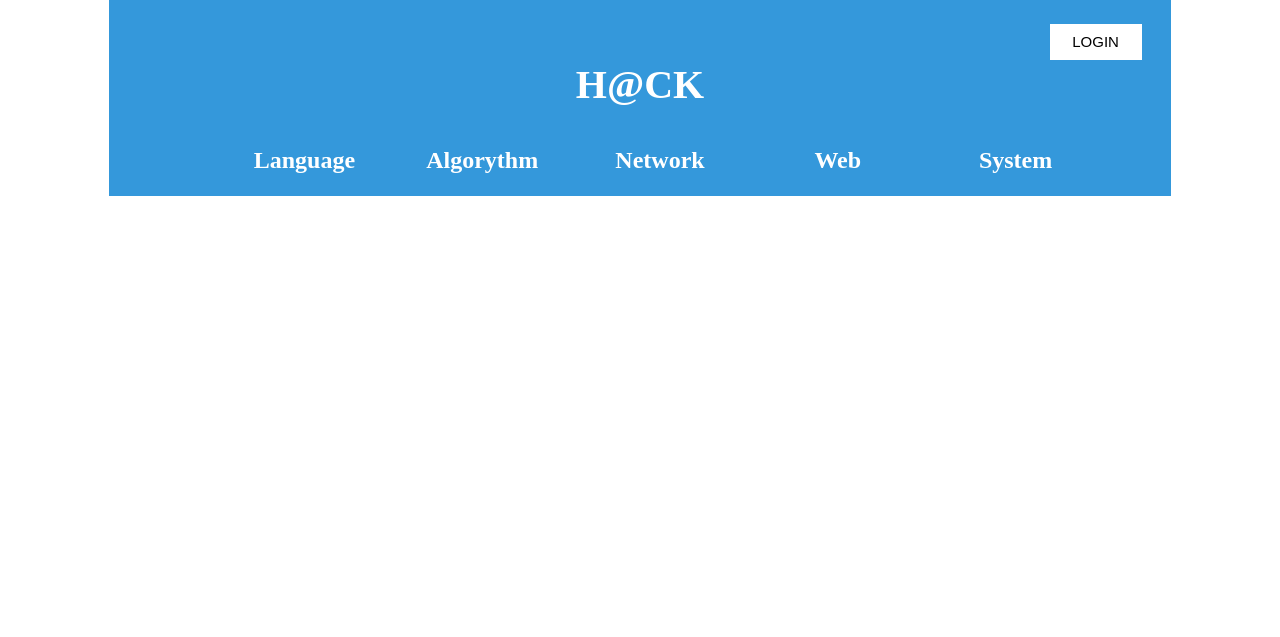
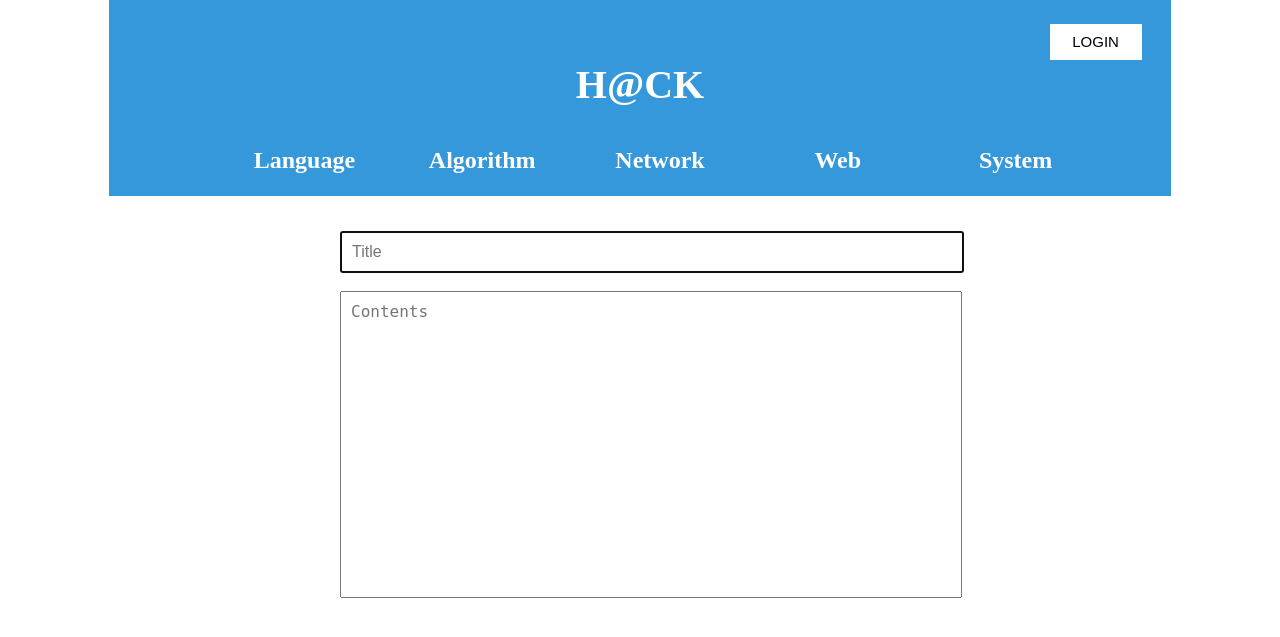
Before and after one commit to Mutecicada/HES, a Flask app: page /editor/ in a window 1280 px wide. Shown: the top 637 px of the page. Run offline with Flask 2, Linux system fonts and the light colour scheme.

Commit message:
Delete unnecessary html files

```diff
--- a/HES/main.py
+++ b/HES/main.py
@@ -11,7 +11,8 @@ app.register_blueprint(regist.RegistBp)
 
 @app.route('/')
 def index():
-    return render_template('index.html')
+    url = 'index'
+    return render_template('index.html',url=url)
 
 
 @app.route('/editor/')
@@ -21,27 +22,32 @@ def editor():
 
 @app.route('/language/')
 def language():
-    return render_template('language.html')
+    url = 'language'
+    return render_template('index.html',url=url)
 
 
 @app.route('/system/')
 def system():
-    return render_template('system.html')
+    url = 'system'
+    return render_template('index.html',url=url)
 
 
 @app.route('/web/')
 def web():
-    return render_template('web.html')
+    url = 'web'
+    return render_template('index.html',url=url)
 
 
 @app.route('/network/')
 def network():
-    return render_template('network.html')
+    url = 'network'
+    return render_template('index.html',url=url)
 
 
 @app.route('/algorythm/')
 def algorythm():
-    return render_template('algorythm.html')
+    url = 'algorithm'
+    return render_template('index.html',url=url)
 
 
 if __name__ == '__main__':
--- a/HES/static/styles.css
+++ b/HES/static/styles.css
@@ -75,3 +75,26 @@ a {
     color: white;
     width: 110%;
 }
+
+.editor {
+    width: 600px;
+    margin: 0 auto;
+}
+
+#title {
+    display: table;
+    height: auto;
+    padding: 10px;
+    font-size: 16px;
+    margin: 0 auto;
+    width: 100%;
+}
+
+#contents {
+    display: table;
+    margin: 0 auto;
+    padding: 10px;
+    font-size: 16px;
+    margin: 0 auto;
+    width: 100%;
+}
--- a/HES/templates/editor.html
+++ b/HES/templates/editor.html
@@ -5,5 +5,9 @@
     </head>
     <body>
         {% include 'header.html' %}
+        <form class="editor" method="POST">
+            <input id="title" type="text" placeholder="Title" required autofocus><br>
+            <textarea id="contents" placeholder="Contents" rows="15" required></textarea><br>
+        </form>
     </body>
 </html>
--- a/HES/templates/header.html
+++ b/HES/templates/header.html
@@ -10,7 +10,7 @@
             <div class=list>
                 <ul>
                     <li><h2><a href="{{ url_for('language') }}">Language</a></h2></li>
-                    <li><h2><a href="{{ url_for('algorythm') }}">Algorythm</a></h2></li>
+                    <li><h2><a href="{{ url_for('algorythm') }}">Algorithm</a></h2></li>
                     <li><h2><a href="{{ url_for('network') }}">Network</a></h2></li>
                     <li><h2><a href="{{ url_for('web') }}">Web</a></h2></li>
                     <li><h2><a href="{{ url_for('system') }}">System</a></h2></li>
--- a/HES/templates/login.html
+++ b/HES/templates/login.html
@@ -10,8 +10,8 @@
         </div>
         <form class="form-signin" method="POST" onSubmit="logincall();return false">
             <h3 class="form-name">로그인</h3>
-            <input type="text" id="uid" class="form-control" placeholder="ID" style="margin-top:2.5%;" name='id' required autofocus><br>
-            <input type="password" id="upw" class="form-control" placeholder="Password" style="margin-top: 0.4%;" name='passwd' required><br>
+            <input type="text" id="uid" class="form-control" placeholder="ID" name='id' required autofocus><br>
+            <input type="password" id="upw" class="form-control" placeholder="Password" name='passwd' required><br>
             <a href="{{ url_for('RegistBp.register') }}"><p style="text-align: center; color: black;">회원가입</p></a><br>
             <button type="submit" id="login" class="form-login">Login</button>
         </form>
--- a/HES/templates/regist.html
+++ b/HES/templates/regist.html
@@ -19,7 +19,7 @@
         {% with messages = get_flashed_messages() %}
             {% if messages %}
                 {% for message in messages %}
-                    <p align="center">{{ message }}</p>
+                    <p style="text-align:center">{{ message }}</p>
                 {% endfor %}
             {% endif %}
         {% endwith %}
```
Also changed, not shown: HES/templates/algorythm.html (deleted, +0 -9 lines), HES/templates/index.html (+8 -1 lines), HES/templates/language.html (deleted, +0 -9 lines), HES/templates/network.html (deleted, +0 -9 lines), HES/templates/system.html (deleted, +0 -9 lines), HES/templates/web.html (deleted, +0 -9 lines), HES/static/c.PNG (added), HES/static/python.png (added).
